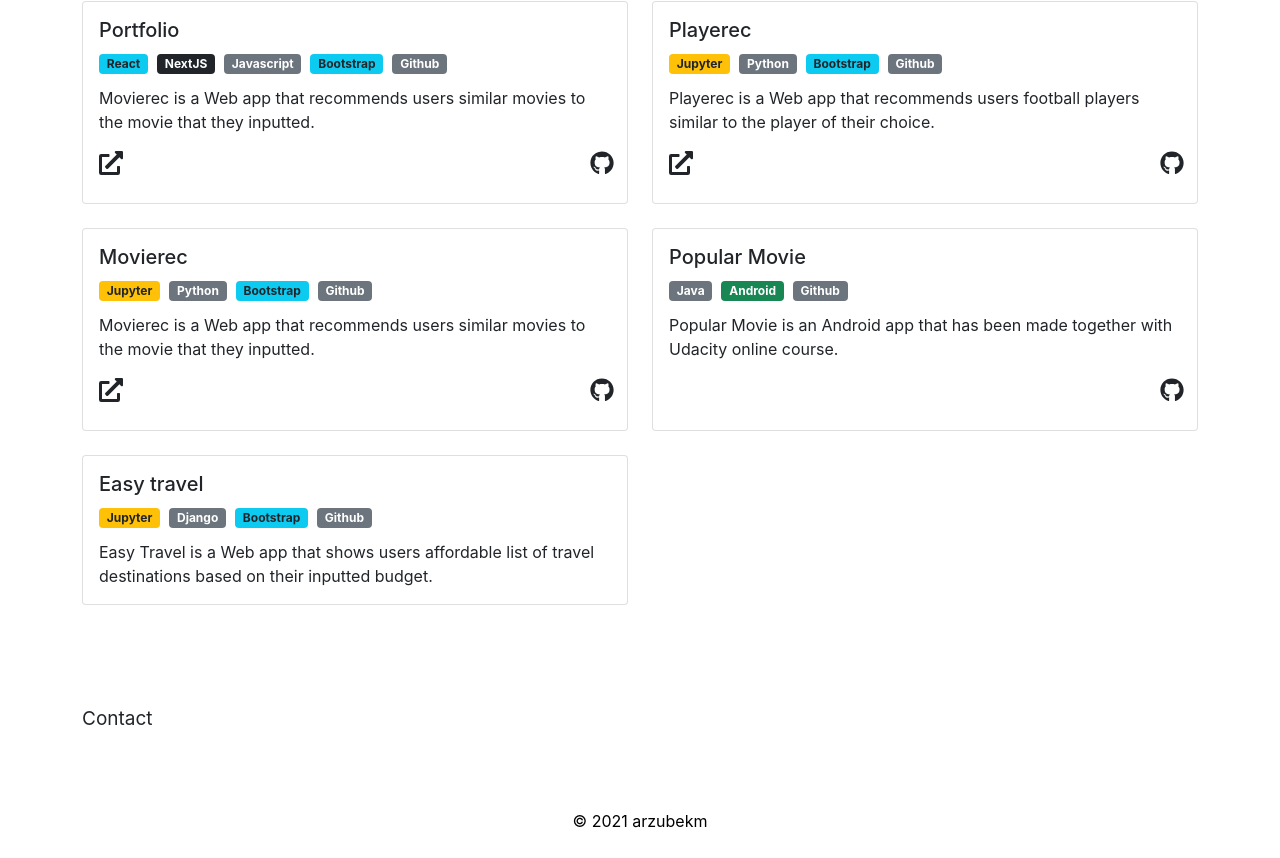
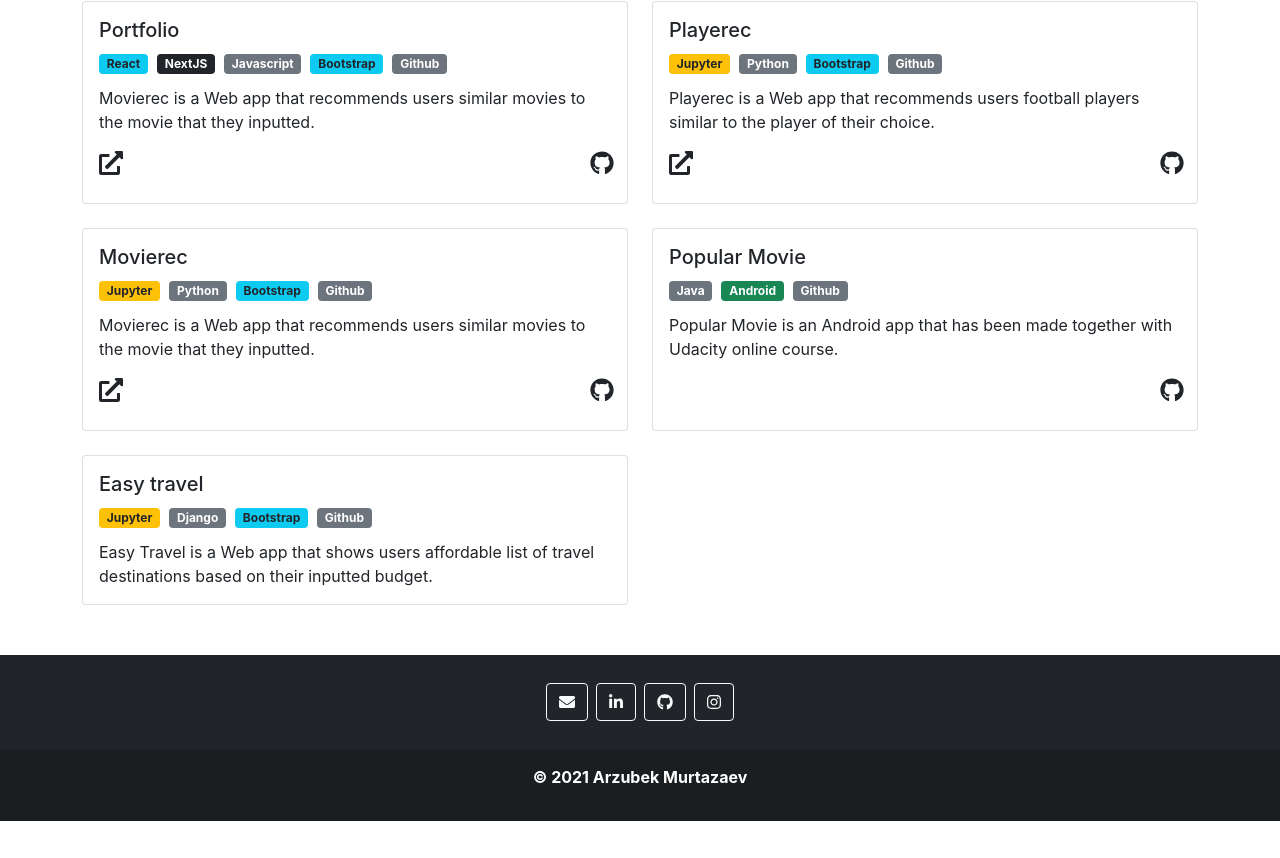
Before and after one commit to arzubekm/portfolio, a Next.js app: page / in a window 1280 px wide. Shown: the part 557-1415 px from the top of the page. After the commit the page ends 1378 px from the top, so only its background shows below. Built offline with nearby package versions, Linux system fonts and the light colour scheme.

Commit message:
Done with the footer

```diff
--- a/comps/Footer.js
+++ b/comps/Footer.js
@@ -1,10 +1,21 @@
+import { faGithub, faInstagram, faLinkedin, faLinkedinIn } from '@fortawesome/free-brands-svg-icons'
+import { faEnvelope, faExternalLinkAlt, faMailBulk, faVoicemail } from '@fortawesome/free-solid-svg-icons'
+import { FontAwesomeIcon } from '@fortawesome/react-fontawesome'
 import styles from '../styles/Home.module.css'
 
 const Footer = () => {
     return (
-        <div className="container">
-            <footer className={styles.footer}>
-            © 2021 <a href="https://www.linkedin.com/in/arzubek-murtazaev-360822142/" target="_blank">arzubekm</a>
+        <div>
+            <footer class="bg-dark text-center text-white">
+                <div class="container p-4">
+                    <a class="btn btn-outline-light btn-floating m-1" href="mailto: arzubekm@gmail.com" role="button"><FontAwesomeIcon icon={faEnvelope} /></a>
+                    <a class="btn btn-outline-light btn-floating m-1" href="https://www.linkedin.com/in/arzubek-murtazaev-360822142/" target="_blank" role="button"><FontAwesomeIcon icon={faLinkedinIn} /></a>
+                    <a class="btn btn-outline-light btn-floating m-1" href="https://github.com/arzubekm" target="_blank" role="button"><FontAwesomeIcon icon={faGithub} /></a>
+                    <a class="btn btn-outline-light btn-floating m-1" href="https://www.instagram.com/arzubekm/" target="_blank" role="button"><FontAwesomeIcon icon={faInstagram} /></a>
+                </div>
+                <div className={styles.copyright}>
+                    <div class="text-center p-3"><p><strong>© 2021 Arzubek Murtazaev</strong></p></div>
+                </div>
             </footer>
         </div>
     );
--- a/comps/Navbar.js
+++ b/comps/Navbar.js
@@ -10,7 +10,7 @@ const Navbar = () => {
                     <a href="#about">About</a>
                     <a href="#skills">Skills</a>
                     <a href="#projects">Projects</a>
-                    <a href="#contact">Contact</a>
+                    {/* <a href="#contact">Contact</a> */}
                 </div>
             </div>
         </div>
--- a/package.json
+++ b/package.json
@@ -14,6 +14,7 @@
     "@fortawesome/free-solid-svg-icons": "^5.15.3",
     "@fortawesome/react-fontawesome": "^0.1.14",
     "bootstrap": "^5.0.0-beta3",
+    "mdbootstrap": "^4.19.2",
     "next": "10.2.3",
     "react": "17.0.2",
     "react-dom": "17.0.2"
--- a/pages/index.js
+++ b/pages/index.js
@@ -1,4 +1,4 @@
-import { faGithub } from '@fortawesome/free-brands-svg-icons'
+import { faGithub, faLinkedin } from '@fortawesome/free-brands-svg-icons'
 import { faExternalLinkAlt } from '@fortawesome/free-solid-svg-icons'
 import { FontAwesomeIcon } from '@fortawesome/react-fontawesome'
 import styles from '../styles/Home.module.css'
@@ -145,9 +145,9 @@ export default function Home() {
             </div>
           </div>
         </div>
-        <div className={styles.skills}>
+        {/* <div className={styles.skills}>
           <div className={styles.title}>Contact</div>
-        </div>
+        </div> */}
       </div>
     </div>
   )
--- a/styles/Home.module.css
+++ b/styles/Home.module.css
@@ -122,13 +122,13 @@
 
 /* OWN STYLES */
 
-.footer {
-    color: black;
+/* .footer { */
+    /* color: black; */
     /* color:#f1356d; */
-    text-align: center;
+    /* text-align: center;
     margin-bottom: 25px;
-    margin-top: 25px;
-}
+    margin-top: 25px; */
+/* } */
 
 .imgavatar {
   border-radius: 50%;
@@ -206,6 +206,10 @@
   margin-bottom: 12px;
 }
 
+.copyright {
+  background-color: rgb(0, 0, 0, 0.2);
+}
+
 @media (max-width: 600px) {
   .identity {
     flex-direction: column;
```
Also changed, not shown: 1 other file (tests, documents, lock files or other folders).
